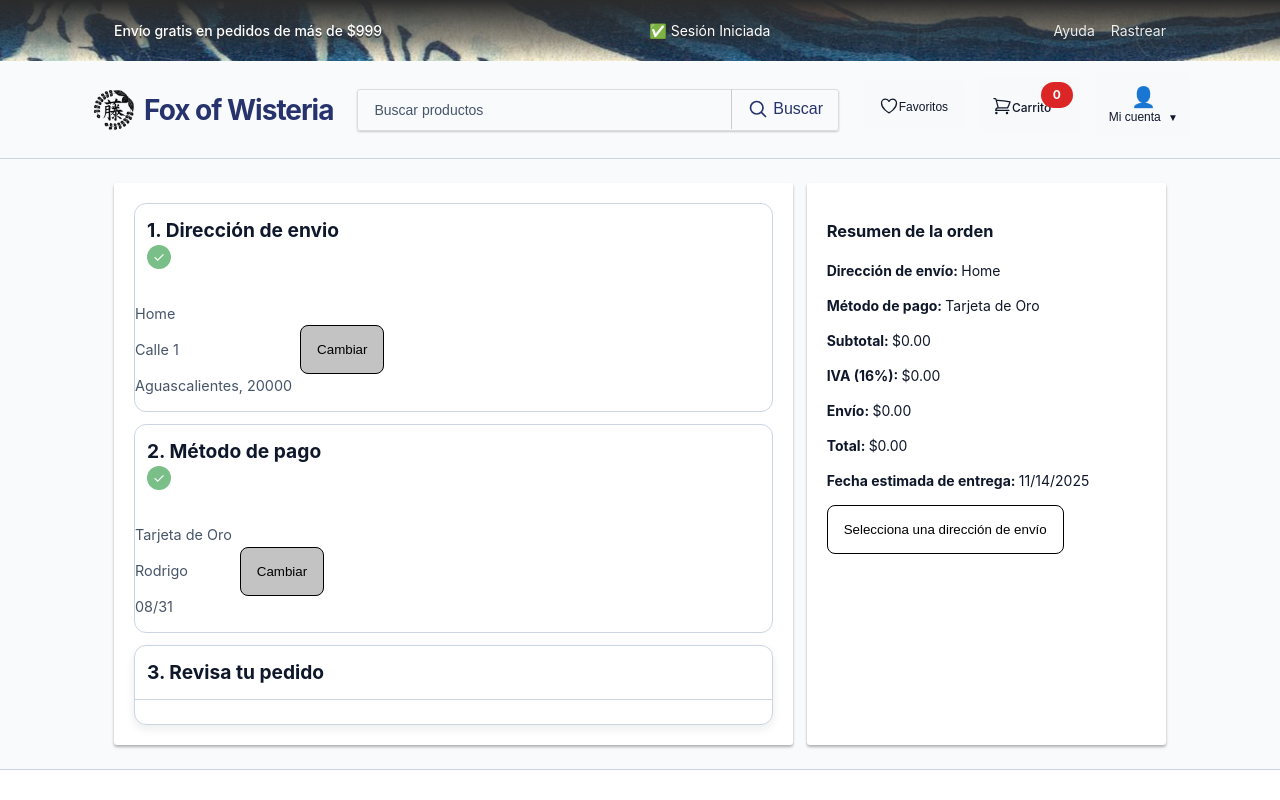
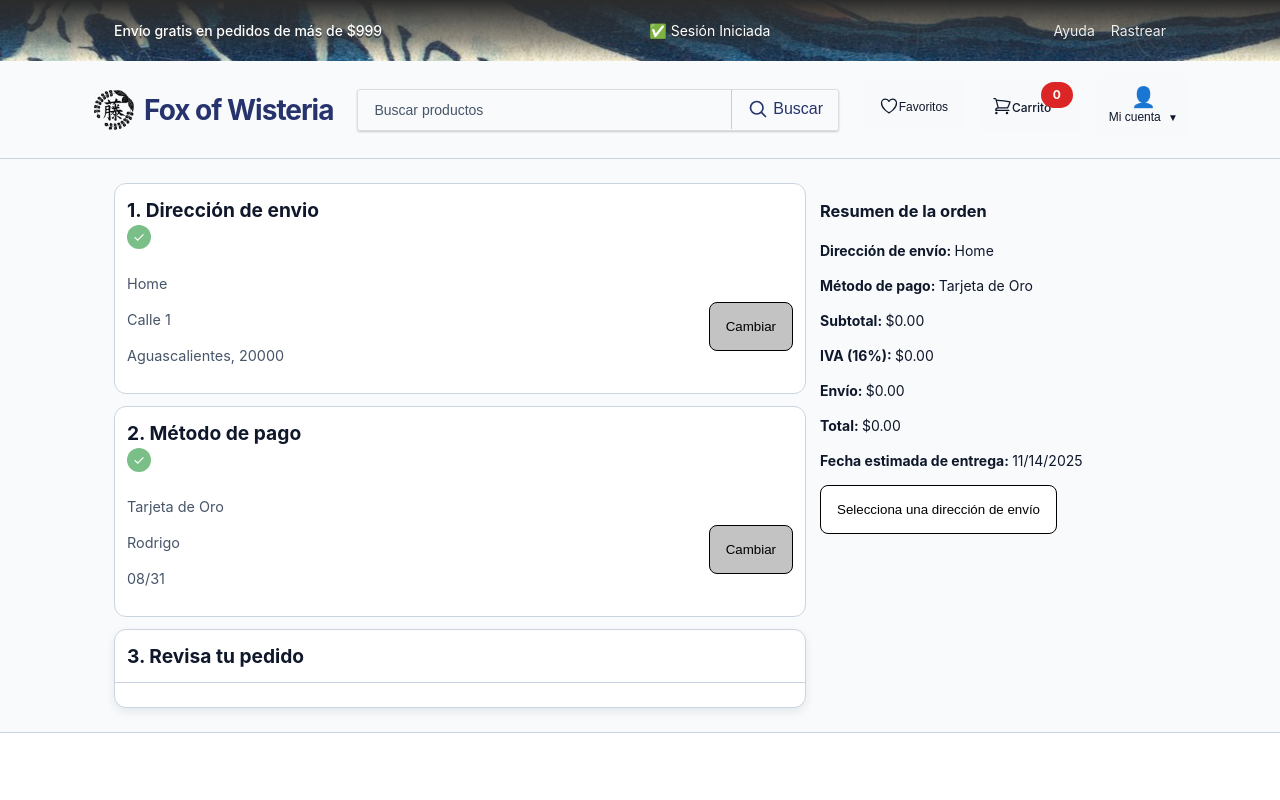
Before and after one commit to axelintu/ecommerce-app-js, a React (Create React App) app: page /checkout in a window 1280 px wide. Shown: the top 800 px of the page. Built offline with nearby package versions, Linux system fonts and the light colour scheme; sample sign-in values are in the browser's storage.

Commit message:
Various Cart and checkout fixes.

```diff
--- a/src/components/Checkout/shared/SummarySection.css
+++ b/src/components/Checkout/shared/SummarySection.css
@@ -26,12 +26,17 @@
 }
 
 .summary-content {
-  margin-top: 8px;
   color: var(--muted);
   font-size: 0.9rem;
   display: flex;
   align-items: center;
   gap: 8px;
+  padding: var(--gap);
+  justify-content: space-between;
+}
+
+.summary-content p {
+  margin-top: 0;
 }
 
 .summary-badge {
--- a/src/pages/Cart/Cart.jsx
+++ b/src/pages/Cart/Cart.jsx
@@ -2,7 +2,7 @@ import './Cart.css';
 import Button from '../../components/common/Button';
 import Icon from '../../components/common/Icon'
 import { useCart } from '../../context/CartContext';
-import { useNavigate } from 'react-router-dom';
+import { Link, useNavigate } from 'react-router-dom';
 import CartView from '../../components/Cart/CartView/CartView';
 
 function Cart() {
@@ -21,9 +21,11 @@ function Cart() {
         <Icon name="cart" size={100}></Icon>
         <h2>Tu carrito está vacío</h2>
         <p>Agrega algunos productos para empezar a comprar</p>
-        <Button to="/" variant="primary">
+        <Link to="/">
+        <Button variant="primary">
           Continuar comprando
         </Button>
+        </Link>
       </div>
     );
   }
--- a/src/pages/Checkout/Checkout.css
+++ b/src/pages/Checkout/Checkout.css
@@ -15,9 +15,3 @@
     flex: 1;
   }
 }
-.checkout-container > [class*="checkout-"] {
-  background-color: white;
-  padding: 20px;
-  box-shadow: 0 2px 3px rgba(0,0,0,.3);
-  border-radius: 3px;
-}
```
